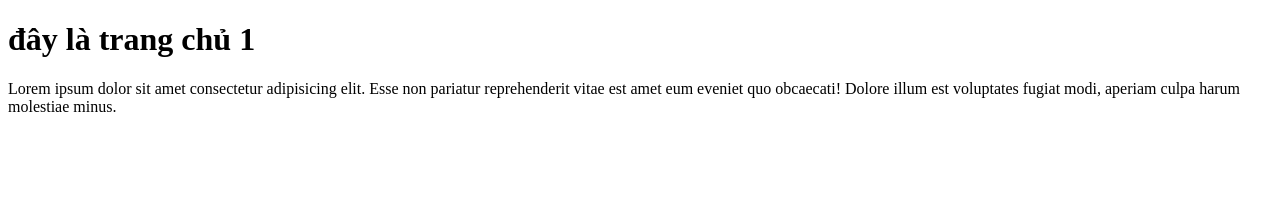
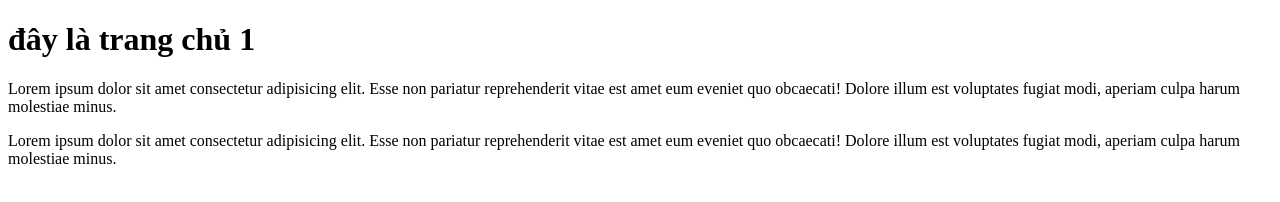
Before and after one commit to Deathjokee/bai-13-khoa-t10, a plain HTML site: page index.html in a window 1280 px wide. Drawn offline with Linux system fonts and the light colour scheme.

Commit message:
update page-home

```diff
--- a/index.html
+++ b/index.html
@@ -8,5 +8,6 @@
 <body>
     <h1>đây là trang chủ 1</h1>
     <p>Lorem ipsum dolor sit amet consectetur adipisicing elit. Esse non pariatur reprehenderit vitae est amet eum eveniet quo obcaecati! Dolore illum est voluptates fugiat modi, aperiam culpa harum molestiae minus.</p>
+    <p>Lorem ipsum dolor sit amet consectetur adipisicing elit. Esse non pariatur reprehenderit vitae est amet eum eveniet quo obcaecati! Dolore illum est voluptates fugiat modi, aperiam culpa harum molestiae minus.</p>
 </body>
 </html>
```
